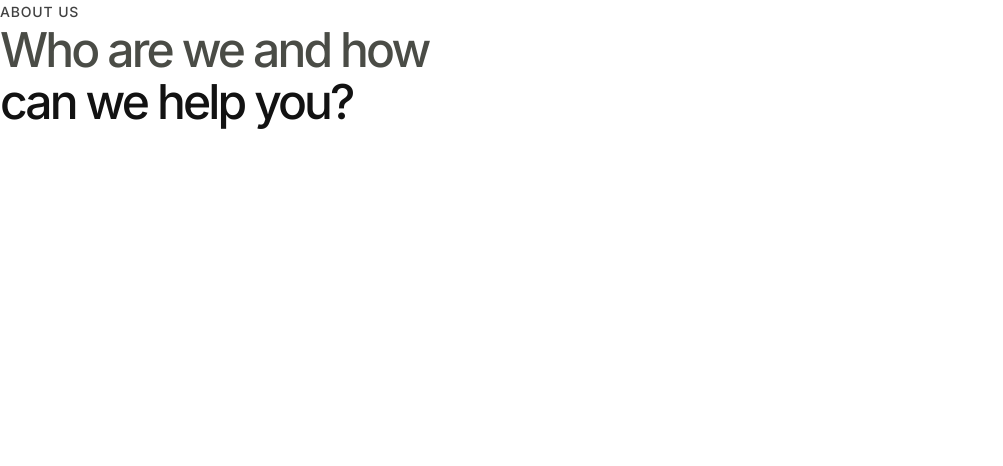
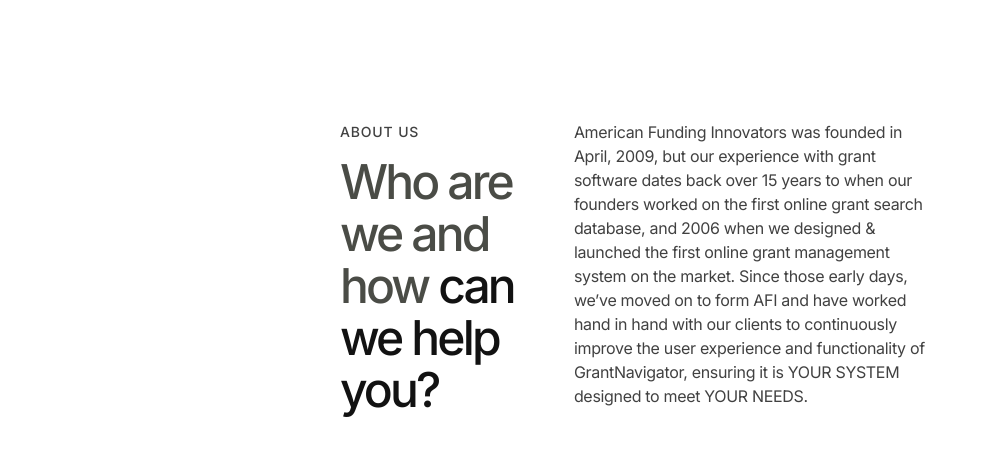
Before and after one commit to mentixowy/Styling-Katas, a React (Create React App) app: page / in a window 1280 px wide. Shown: the top 466 px of the page, without its empty margins (0-1003 px from the left). Built offline with nearby package versions, Linux system fonts and the light colour scheme.

Commit message:
Add About section

```diff
--- a/src/App.js
+++ b/src/App.js
@@ -3,11 +3,25 @@
 
 export default function App() {
   return (
-    <main>
-      <header className="header">
-        <span className="kicker">About us</span>
-        <h2><span>Who are we and how </span> <br />can we help you?</h2>
-      </header>
-    </main>
+    <div className="aboutSection">
+      <div className="aboutTextContent">
+        <div className="aboutSectionHeader">
+          <div className="kicker">About us</div>
+          <h2>
+            <span>Who are we and how </span>
+            can we help you?
+          </h2>
+        </div>
+        <p className="bodyBase">
+          American Funding Innovators was founded in April, 2009, but our experience with grant
+          software dates back over 15 years to when our founders worked on the first online grant search
+          database, and 2006 when we designed & launched the first online grant management system
+          on the market. Since those early days, we’ve moved on to form AFI and have worked hand in
+          hand with our clients to continuously improve the user experience and functionality of
+          GrantNavigator, ensuring it is YOUR SYSTEM designed to meet YOUR NEEDS.
+        </p>
+      </div>
+      <iframe width="100%" height="640px" src="https://www.youtube.com/embed/xb3fPWDix3E?si=E8zz10Nyh_TFdUwg" title="YouTube video player" frameborder="0" allow="accelerometer; autoplay; clipboard-write; encrypted-media; gyroscope; picture-in-picture; web-share" allowfullscreen></iframe>
+    </div>
   );
 }
--- a/src/style.scss
+++ b/src/style.scss
@@ -11,3 +11,35 @@
   font-family: $font-main;
   background-color: $color-pure-white;
 }
+
+.aboutSection {
+  padding: 120px 340px $m-xxl;
+  margin: auto;
+  display: flex;
+  flex-direction: column;
+  row-gap: $m-xxl;
+
+  .aboutSectionHeader {
+    width: 460px;
+
+    .kicker {
+      margin-bottom: $m-x;
+    }
+  }
+
+  .aboutTextContent {
+    display: flex;
+    justify-content: space-between;
+  }
+
+  p {
+    color: $color-black;
+    opacity: 0.8;
+    width: 720px;
+
+  }
+
+  iframe {
+    border-radius: $m-xs;
+  }
+}
```
